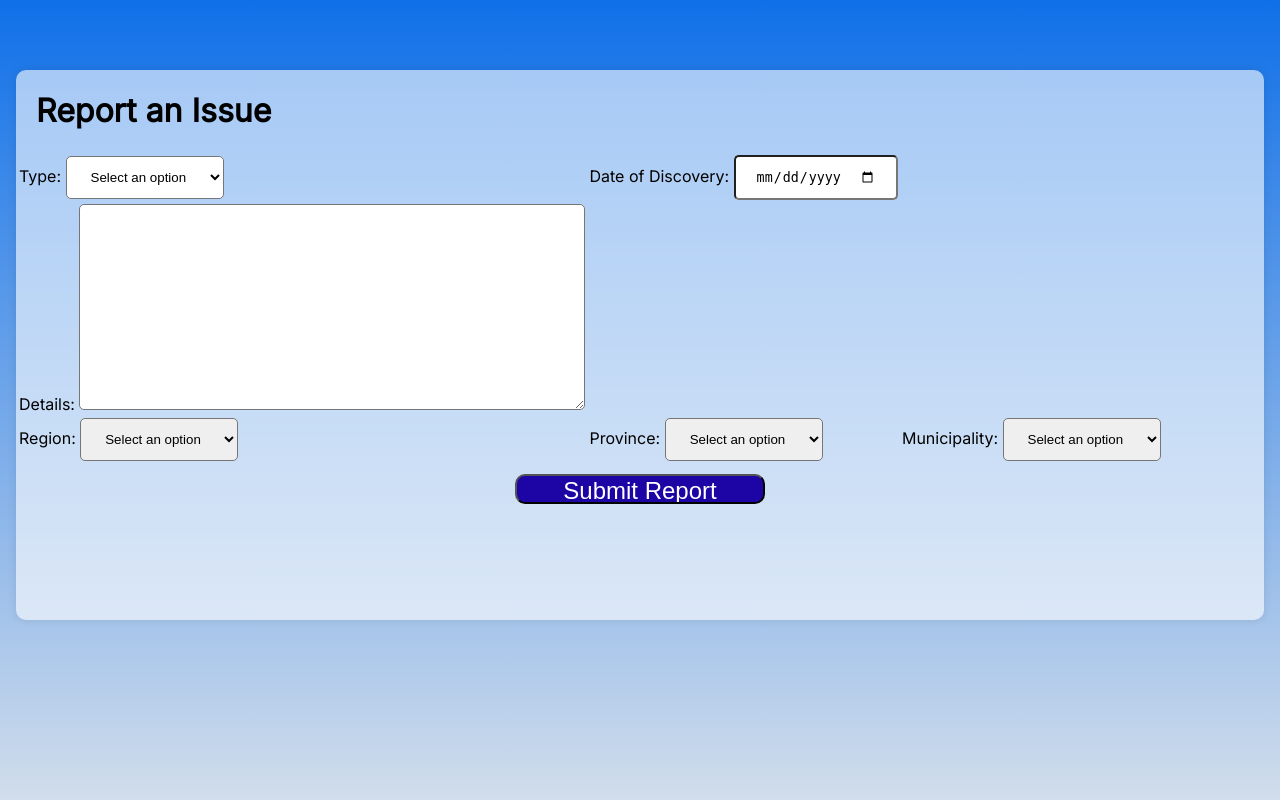
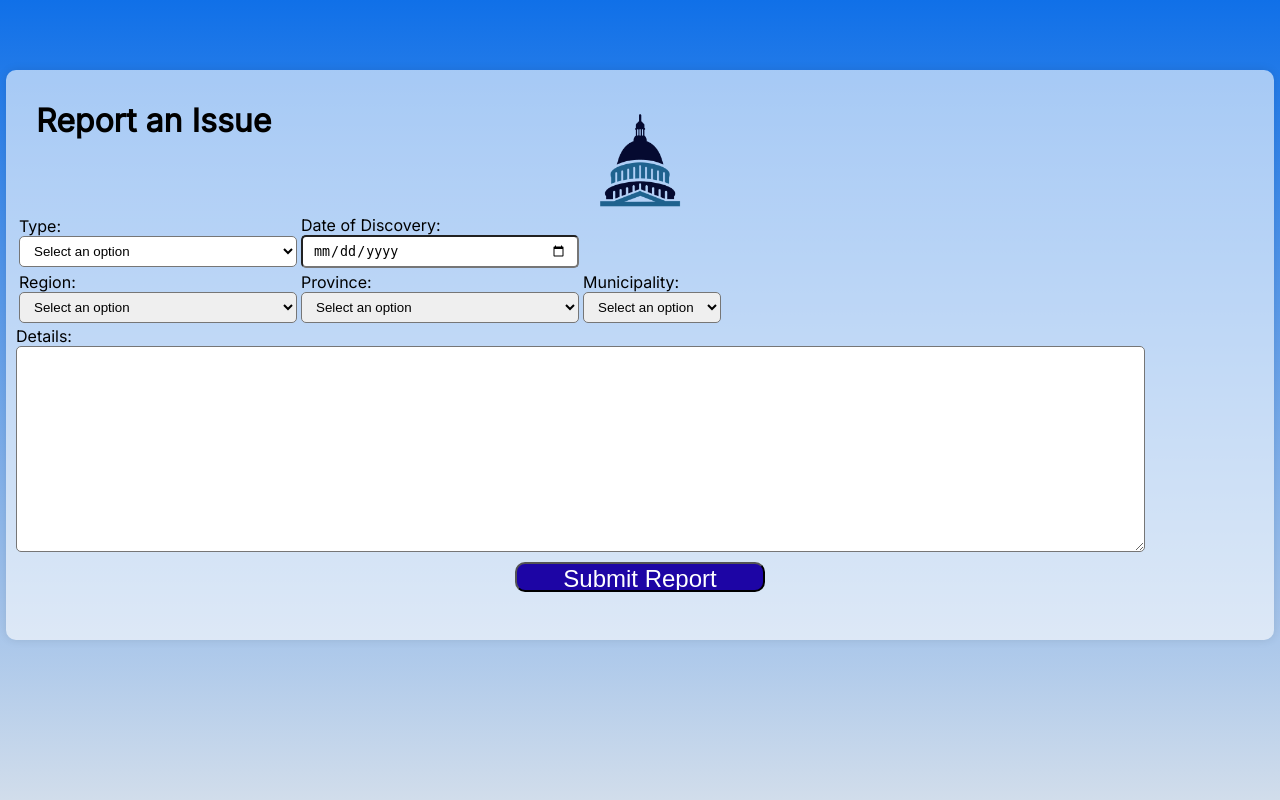
Before and after one commit to nicole-buere/ITISDEV-MCO, a PHP site: page /views/reportIssue.html in a window 1280 px wide. Run offline with PHP 8.4, Linux system fonts and the light colour scheme.

Commit message:
reportIssue updates
fixed a bunch of css stuff and reordered the reportIssue fields

```diff
--- a/css/forms.css
+++ b/css/forms.css
@@ -22,6 +22,17 @@ html, body {
     margin-top: 70px;
     border-radius: 10px;
     box-shadow: 0 0 10px rgba(0, 0, 0, 0.1);
+    padding: 10px;
+}
+
+.logo {
+    width: 150px;
+    height: 150px;
+    position: fixed;
+    margin: 5% auto;
+    margin-top: 5px;
+    left: 0;
+    right: 0;
 }
 
 input {
@@ -29,18 +40,24 @@ input {
 }
 
 input[type="date"] {
-    padding: 12px 20px;
+    padding: 6px 10px;
 }
 
 select {
     border-radius: 5px;
-    padding: 12px 20px;
+    padding: 6px 10px;
 }
 
 .formTitle {
     position: relative;
     top: 0px;
     left: 20px;
+}
+
+.formTable {
+    margin: 0;
+    margin-top: 50px;
+    display: block;
 }
 
 .formFieldLabel {
@@ -50,20 +67,20 @@ select {
 .reportType {
     background-color: white;
 }
-/*
-.selectOption {
-    appearance: none;
-    outline: none;
-    cursor: pointer;
 
-    color: white;
-    background-color: antiquewhite;
-}*/
+.inputDiv {
+    display:flex;
+    flex-direction:column;
+}
+
+td {
+    width: 40%;
+}
 
 .details {
     border-radius: 5px;
     padding: 2px;
-    width: 500px;
+    width: 90%;
     height: 200px;
 }
 
--- a/views/reportIssue.html
+++ b/views/reportIssue.html
@@ -7,10 +7,12 @@
     <body>
         <div class="formContainer">
             <h1 class="formTitle">Report an Issue</h1>
+            <img src="../assets/logo-noname.png" alt="logo no name" class="logo">
             <form method="POST">
                 <table class="formTable">
                     <tr>
                         <td>
+                            <div class="inputDiv">
                                 <label for="reportType" class="formFieldLabel">Type:</label>
                                 <select required class="reportType" name="reportType">
                                     <option hidden disabled selected value class="selectOption">Select an option</option>
@@ -20,20 +22,18 @@
                                     <option class="selectOption" value="sample4">Sample4</option>
                                     <option class="selectOption" value="sample5">Sample5</option>
                                 </select>
+                            </div>
                         </td>
                         <td>
+                            <div class="inputDiv">
                                 <label for="discoveryDate" class="formFieldLabel">Date of Discovery:</label>
                                 <input required type="date" name="discoveryDate"></input>
+                            </div>
                         </td>
                     </tr>
                     <tr>
                         <td>
-                            <label for="details" class="formFieldLabel">Details:<label>
-                            <textarea name="details" class="details" required></textarea>
-                        </td>
-                    </tr>
-                    <tr>
-                        <td>
+                            <div class="inputDiv">
                                 <label for="region" class="formFieldLabel">Region:</label>
                                 <select required class="region" name="region">
                                     <option hidden disabled selected value class="selectOption">Select an option</option>
@@ -43,8 +43,10 @@
                                     <option class="selectOption" value="sample4">Sample4</option>
                                     <option class="selectOption" value="sample5">Sample5</option>
                                 </select>
+                            </div>
                         </td>
                         <td>
+                            <div class="inputDiv">
                                 <label for="province" class="formFieldLabel">Province:</label>
                                 <select required class="province" name="province">
                                     <option hidden disabled selected value class="selectOption">Select an option</option>
@@ -54,8 +56,10 @@
                                     <option class="selectOption" value="sample4">Sample4</option>
                                     <option class="selectOption" value="sample5">Sample5</option>
                                 </select>
+                            </div>
                         </td>
                         <td>
+                            <div class="inputDiv">
                                 <label for="municipality" class="formFieldLabel">Municipality:</label>
                                 <select required class="municipality" name="municipality">
                                     <option hidden disabled selected value class="selectOption">Select an option</option>
@@ -65,9 +69,14 @@
                                     <option class="selectOption" value="sample4">Sample4</option>
                                     <option class="selectOption" value="sample5">Sample5</option>
                                 </select>
+                            </div>
                         </td>
                     </tr>
                 </table>
+                <div class="inputDiv">
+                    <label for="details" class="formFieldLabel">Details:</label>
+                    <textarea name="details" class="details" required></textarea>
+                </div>
                 <input type="submit" class="submitButton" value="Submit Report"></input>
             </form>
         </div>
```
Lines whose indentation alone changed are shown as unchanged.
